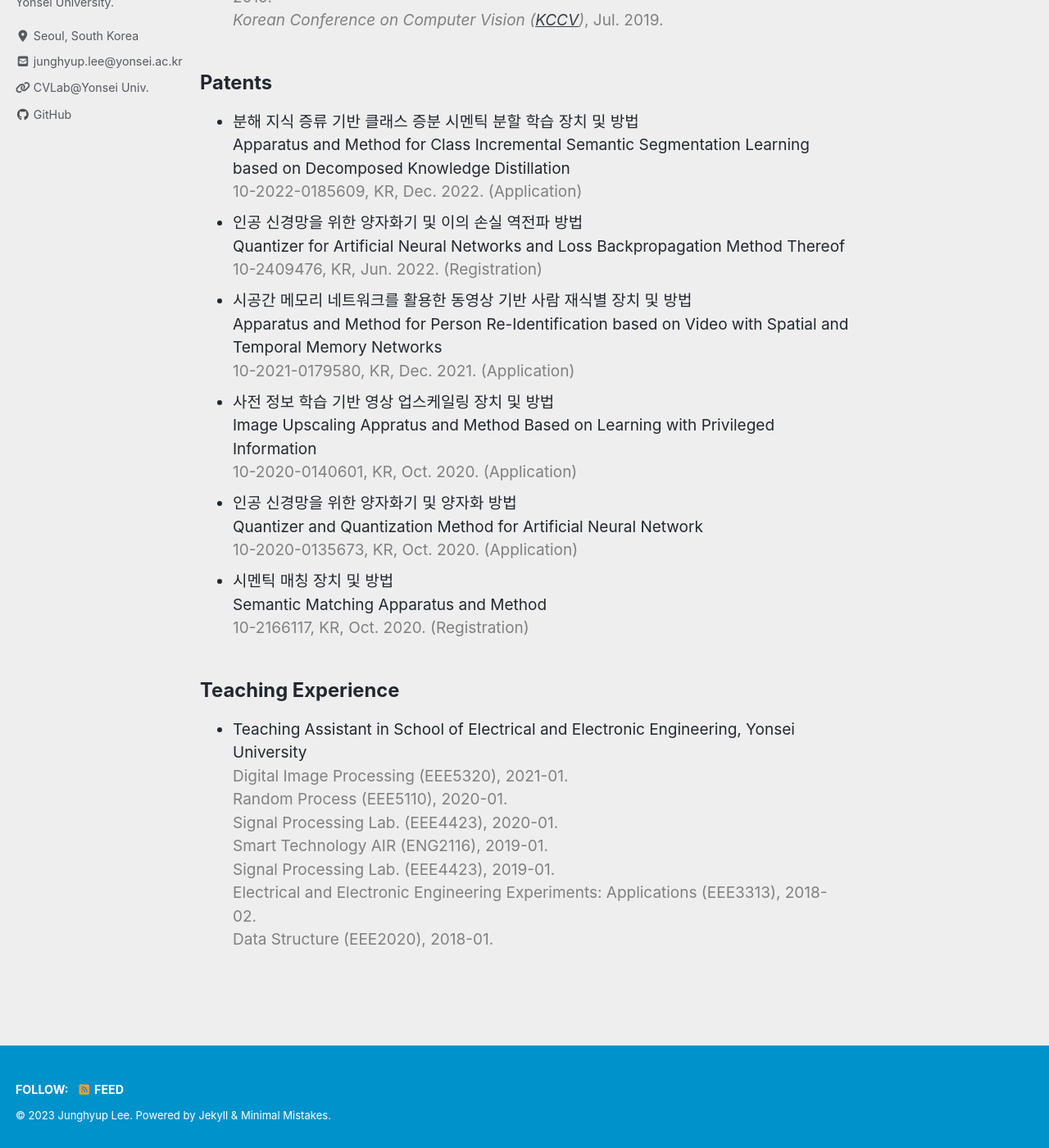
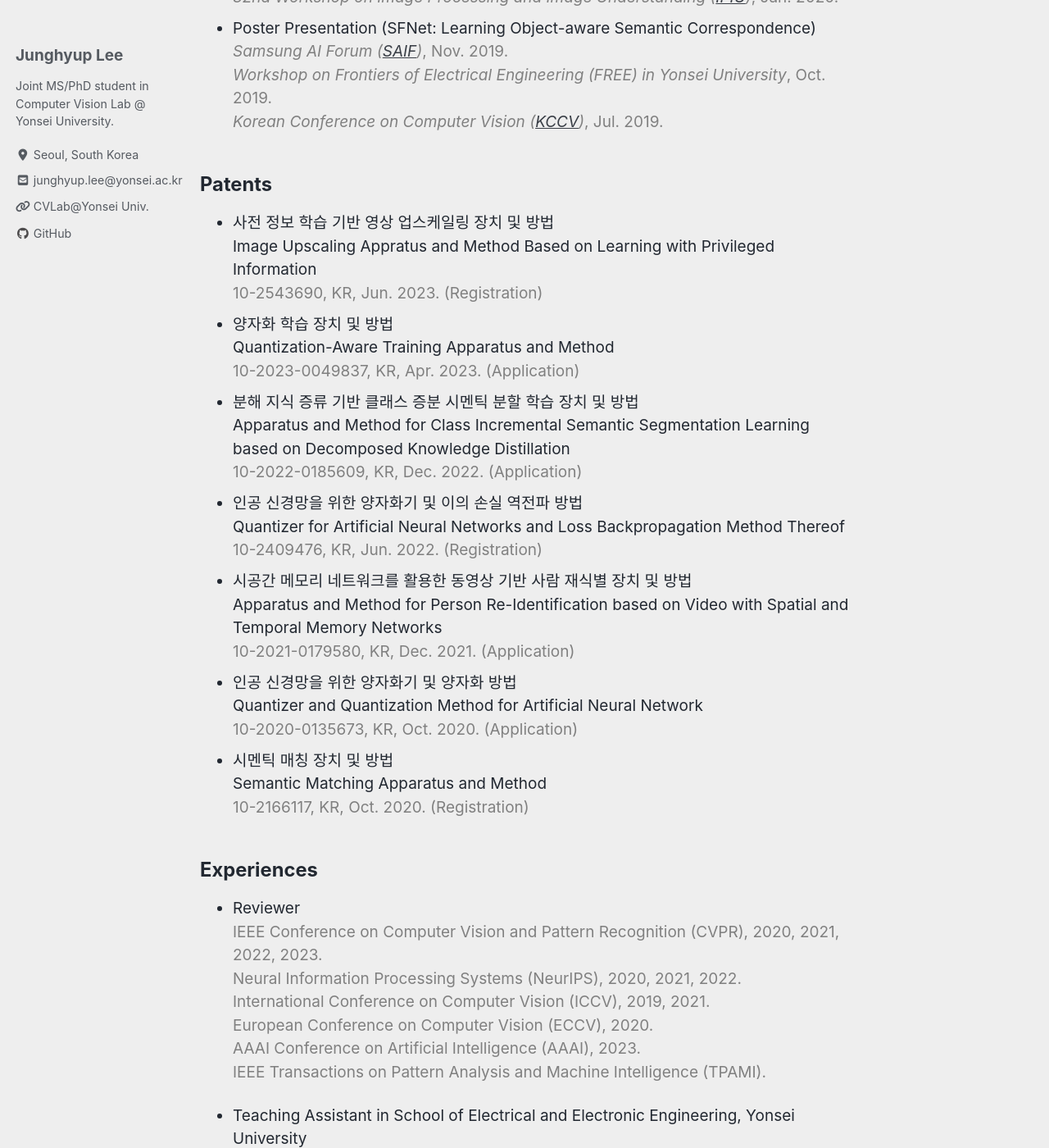
Before and after one commit to junghyup-lee/junghyup-lee.github.io, a Jekyll site: the page built from index.md, in a window 1280 px wide and 1400 px high, scrolled down 2817 px. Shown: the whole window at 82% size. Built offline with Jekyll 4.4.1, drawn with Linux system fonts in a browser that asks for light colours; cached includes are drawn as plain includes; nearby versions of some CDN libraries; some of the changed text lies outside the part shown.

Commit message:
update iccv

```diff
--- a/_config.yml
+++ b/_config.yml
@@ -18,7 +18,7 @@ minimal_mistakes_skin    : "air" # "air", "aqua", "contrast", "dark", "dirt", "n
 locale                   : "en-US"
 title                    : "Junghyup Lee's Website"
 title_separator          : "-"
-subtitle                 : "Last update: Dec. 19, 2022" # site tagline that appears below site title in masthead
+subtitle                 : "Last update: Sep. 06, 2023" # site tagline that appears below site title in masthead
 name                     : "Junghyup Lee"
 description              : ""
 url                      : "https://junghyup-lee.github.io" # the base hostname & protocol for your site e.g. "https://mmistakes.github.io"
--- a/index.md
+++ b/index.md
@@ -10,10 +10,17 @@ author_profile: true
 
 ## Education
 - Joint course of M.S./Ph.D degrees in School of Electrical and Electronic Engineering, Yonsei University, Seoul, Korea (2018-Present).
-	* Supervised by [Prof. Bumsub Ham](https://bsham.github.io/) in [Computer Vision Lab](https://cvlab.yonsei.ac.kr/).
+	* Supervised by Prof. Bumsub Ham in [Computer Vision Lab](https://cvlab.yonsei.ac.kr/).
 - B.S. in School of Electrical and Electronic Engineering, Yonsei University, Seoul, Korea (2012-2018).
 
 ## Publications
+- RankMixup: Ranking-Based Mixup Training for Network Calibration <br/>
+  <span style="color:gray"> Jongyoun Noh, Hyekang Park, <b>Junghyup Lee</b>, and Bumsub Ham. </span> <br/>
+  <span style="color:gray"> in <i>International Conference on Computer Vision (<a href="https://iccv2023.thecvf.com/">ICCV</a>)</i>, Oct. 2023. </span> <br/>
+  <span style="color:gray">
+    [<a href="https://arxiv.org/abs/2308.11990">Paper</a>]
+    [<a href="https://cvlab.yonsei.ac.kr/projects/RankMixup/">Project Page</a>]
+  </span>
 - Decomposed Knowledge Distillation for Class-Incremental Semantic Segmentation <br/>
   <span style="color:gray"> Donghyeon Baek, Youngmin Oh, Sanghoon Lee, <b>Junghyup Lee</b>, and Bumsub Ham. </span> <br/>
   <span style="color:gray"> <i>Neural Information Processing Systems (<a href="https://nips.cc/Conferences/2022">NeurIPS</a>)</i>, Nov. 2022. </span> <br/>
@@ -98,6 +105,12 @@ author_profile: true
 <span style="color:gray"> *Korean Conference on Computer Vision (<a href="https://kcvs.kr/front/conference/2019/">KCCV</a>)*, Jul. 2019. </span>
 
 ## Patents
+- 사전 정보 학습 기반 영상 업스케일링 장치 및 방법<br/>
+Image Upscaling Appratus and Method Based on Learning with Privileged Information<br/>
+<span style="color:gray"> 10-2543690, KR, Jun. 2023. (Registration) </span>
+- 양자화 학습 장치 및 방법 <br/>
+Quantization-Aware Training Apparatus and Method <br/>
+<span style="color:gray"> 10-2023-0049837, KR, Apr. 2023. (Application) </span>
 - 분해 지식 증류 기반 클래스 증분 시멘틱 분할 학습 장치 및 방법 <br/>
 Apparatus and Method for Class Incremental Semantic Segmentation Learning based on Decomposed Knowledge Distillation <br/>
 <span style="color:gray"> 10-2022-0185609, KR, Dec. 2022. (Application) </span>
@@ -107,9 +120,6 @@ Quantizer for Artificial Neural Networks and Loss Backpropagation Method Thereof
 - 시공간 메모리 네트워크를 활용한 동영상 기반 사람 재식별 장치 및 방법 <br/>
 Apparatus and Method for Person Re-Identification based on Video with Spatial and Temporal Memory Networks <br/>
 <span style="color:gray"> 10-2021-0179580, KR, Dec. 2021. (Application) </span>
-- 사전 정보 학습 기반 영상 업스케일링 장치 및 방법<br/>
-Image Upscaling Appratus and Method Based on Learning with Privileged Information<br/>
-<span style="color:gray"> 10-2020-0140601, KR, Oct. 2020. (Application) </span>
 - 인공 신경망을 위한 양자화기 및 양자화 방법<br/>
 Quantizer and Quantization Method for Artificial Neural Network<br/>
 <span style="color:gray"> 10-2020-0135673, KR, Oct. 2020. (Application) </span>
@@ -117,7 +127,15 @@ Quantizer and Quantization Method for Artificial Neural Network<br/>
 Semantic Matching Apparatus and Method<br/>
 <span style="color:gray"> 10-2166117, KR, Oct. 2020. (Registration) </span>
 
-## Teaching Experience
+## Experiences
+- Reviewer <br/>
+<span style="color:gray"> IEEE Conference on Computer Vision and Pattern Recognition (CVPR), 2020, 2021, 2022, 2023. </span><br/>
+<span style="color:gray"> Neural Information Processing Systems (NeurIPS), 2020, 2021, 2022. </span><br/>
+<span style="color:gray"> International Conference on Computer Vision (ICCV), 2019, 2021. </span><br/>
+<span style="color:gray"> European Conference on Computer Vision (ECCV), 2020. </span><br/>
+<span style="color:gray"> AAAI Conference on Artificial Intelligence (AAAI), 2023. </span><br/>
+<span style="color:gray"> IEEE Transactions on Pattern Analysis and Machine Intelligence (TPAMI). </span><br/>
+
 - Teaching Assistant in School of Electrical and Electronic Engineering, Yonsei University <br/>
 <span style="color:gray"> Digital Image Processing (EEE5320), 2021-01. </span><br/>
 <span style="color:gray"> Random Process (EEE5110), 2020-01. </span><br/>
```
